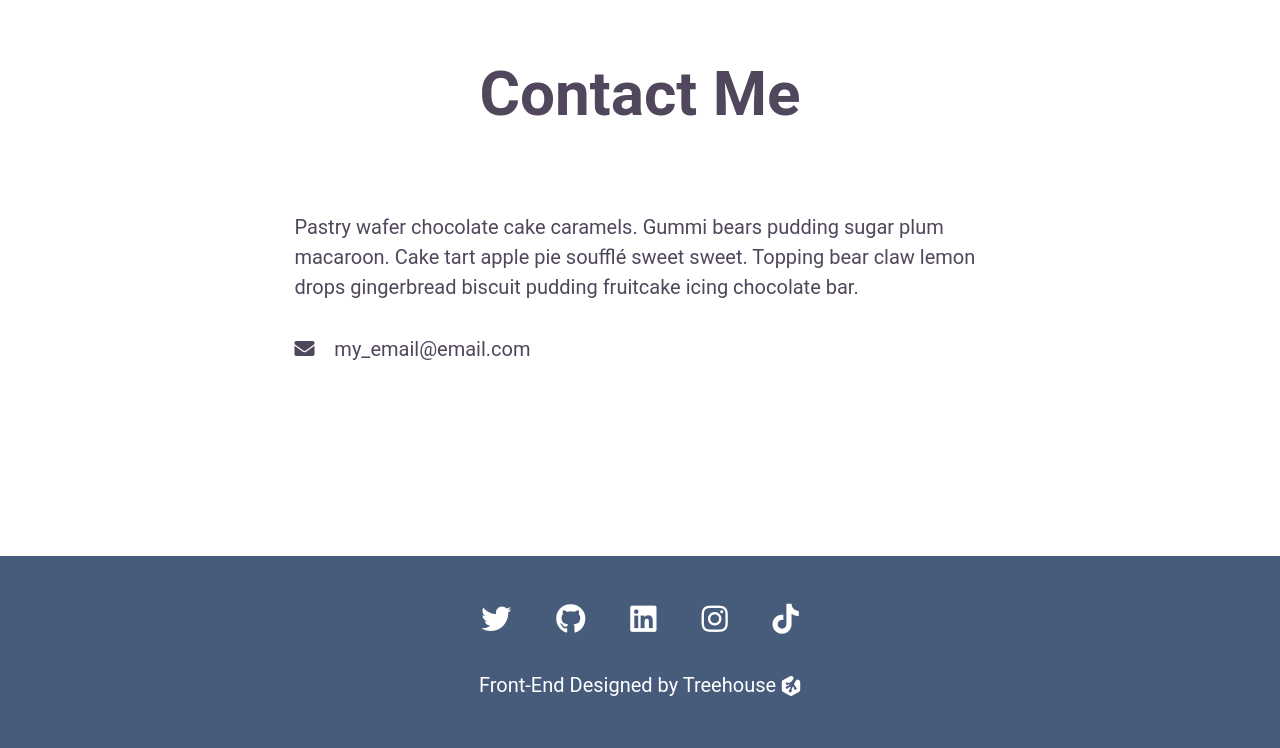
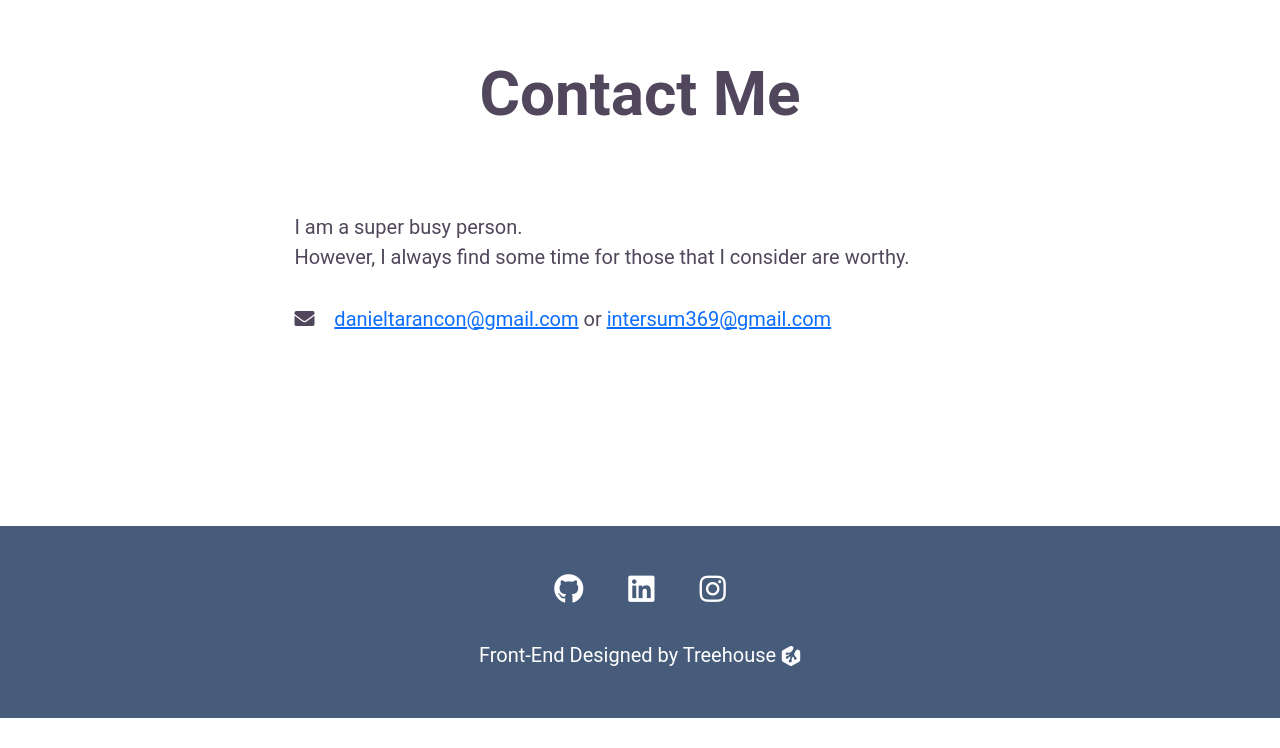
Before and after one commit to 3Grey6Jedi9/Python-Techdegree-Project-05, a Flask app: page / in a window 1280 px wide. Shown: the part 4440-5188 px from the top of the page. After the commit the page ends 5158 px from the top, so only its background shows below. Run offline with Flask 2, Linux system fonts and the light colour scheme; data comes from the database, SQL or seed files in the repository.

Commit message:
Update index.html

```diff
--- a/Templates/index.html
+++ b/Templates/index.html
@@ -10,7 +10,7 @@
             <h2><br>About Me</h2>
             <p>
                 I consider myself an ambitious person. I always try to push myself beyond limits.<br>
-                I really enjoy being able to develop ideas through creating software.<br> And I'll try to be
+                I really enjoy being able to developing ideas by creating software.<br> And I'll try to be
                 one of the best.<br> I would like to be what they call a white hat (an ethical hacker).
             </p>
             <div id="triangle1"></div>
@@ -61,34 +61,27 @@
             <i class="fas fa-paper-plane"></i>
             <h2>Contact Me</h2>
             <p>
-                Pastry wafer chocolate cake caramels.
-                Gummi bears pudding sugar plum macaroon.
-                Cake tart apple pie soufflé sweet sweet.
-                Topping bear claw lemon drops gingerbread biscuit pudding fruitcake icing chocolate bar.
+                I am a super busy person. <br>
+                However, I always find some time for those that I consider are worthy.
+
             </p>
             <p>
                 <i class="fas fa-envelope"></i>
-                my_email@email.com
+                <a href="mailto:">danieltarancon@gmail.com</a> or <a href="mailto:">intersum369@gmail.com</a>
             </p>
         </section>
         <section class="footer">
             <div class="socials">
                 <!--Delete any you don't use-->
                 <!--Icons from FontAwesome.com/icons-->
-                <a href="">
-                    <i class="fab fa-twitter"></i>
-                </a>
-                <a href="">
+                <a href="https://github.com/3Grey6Jedi9">
                     <i class="fab fa-github"></i>
                 </a>
-                <a href="">
+                <a href="https://www.linkedin.com/in/daniel-mula-tarancón-974233b1/">
                     <i class="fab fa-linkedin"></i>
                 </a>
-                <a href="">
+                <a href="https://www.instagram.com/danieltarancon33/">
                     <i class="fab fa-instagram"></i>
-                </a>
-                <a href="">
-                    <i class="fab fa-tiktok"></i>
                 </a>
             </div>
             <div class="treehouse">
```
